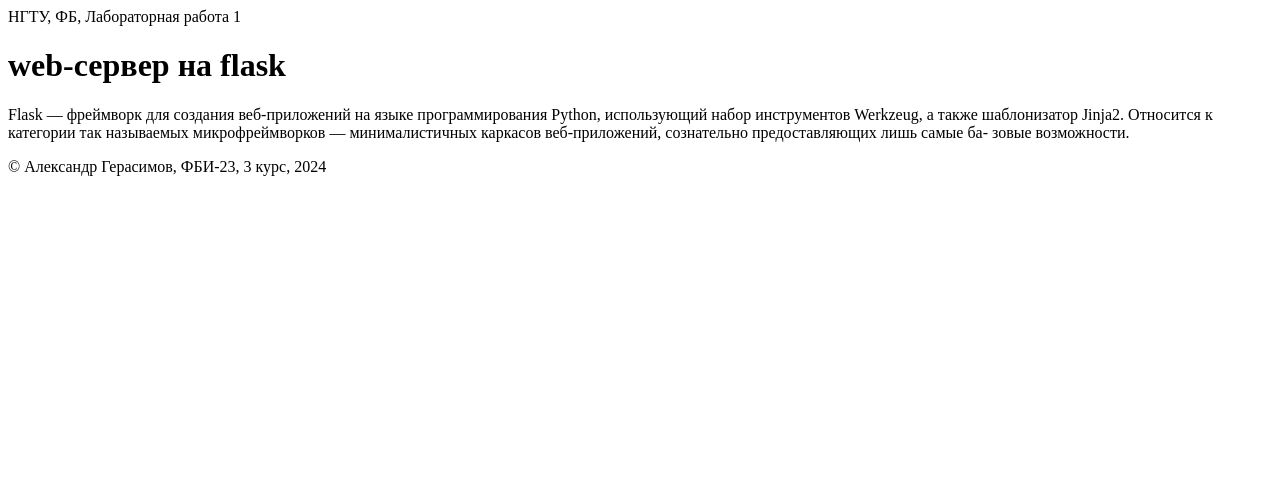
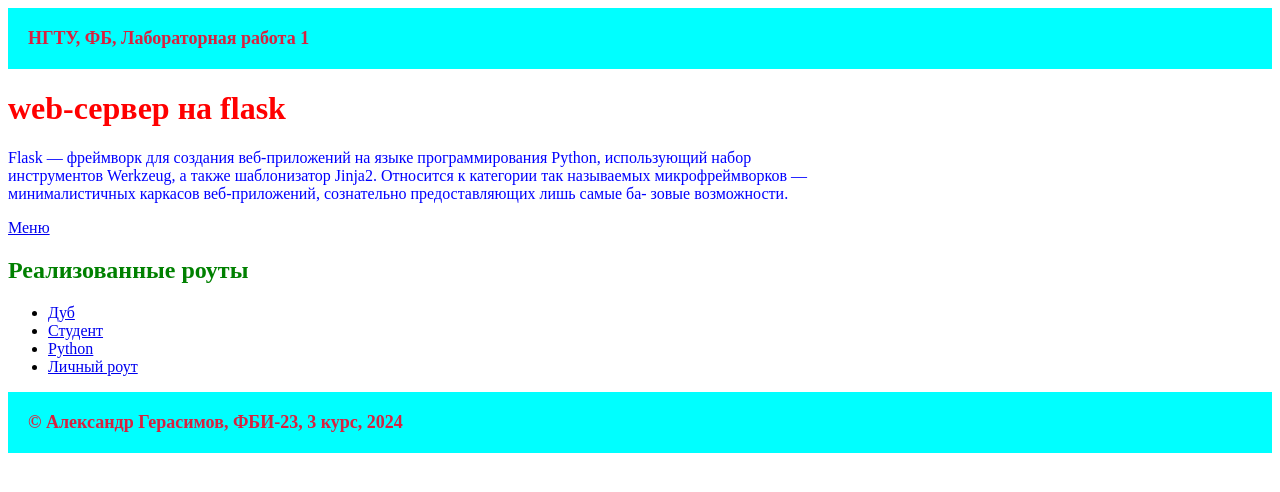
Before and after one commit to gesyaG/web--programming-labs-2, a Flask app: page /lab1 in a window 1280 px wide. Shown: the top 492 px of the page. Run offline with Flask 3, Linux system fonts and the light colour scheme.

Commit message:
Роуты

```diff
--- a/app.py
+++ b/app.py
@@ -28,11 +28,12 @@ def menu():
 """
 @app.route("/lab1")
 def lab1():
-    return """
+    return '''
 <!DOCTYPE html>
 <html>
     <head>
         <title>Герасимов Александр Александрович, лабораторная работа 1</title>
+        <link rel="stylesheet" href="''' + url_for('static', filename='lab1.css') +'''">
     </head>
     <body>
         <header>
@@ -49,13 +50,32 @@ def lab1():
             веб-приложений, сознательно предоставляющих лишь самые ба-
             зовые возможности.
         </p>
+        <a href="/menu">Меню</a>
+
+        <h2>Реализованные роуты</h2>
+        <div>
+            <ul>
+                <li>
+                    <a href="/lab1/oak">Дуб</a>
+                </li>
+                <li>
+                    <a href="/lab1/student">Студент</a>
+                </li>
+                <li>
+                    <a href="/lab1/python">Python</a>
+                </li>
+                 <li>
+                    <a href="/lab1/gesya">Личный роут</a>
+                </li>
+            </ul>
+        </div>
 
         <footer>
             &copy; Александр Герасимов, ФБИ-23, 3 курс, 2024
         </footer>
     </body>
 </html>
-"""
+'''
 
 @app.route('/lab1/oak')
 def oak():
@@ -65,9 +85,113 @@ def oak():
        <link rel="stylesheet" href="''' + url_for('static', filename='lab1.css') +'''">
     </head>
 <html>
+    <header>
+            НГТУ, ФБ, Лабораторная работа 1
+    </header>
+
     <body>
         <h1>Дуб</h1>
-        <img src="''' + url_for('static', filename='oak.png') + '''">
+        <img class="oak" src="''' + url_for('static', filename='oak.png') + '''">
     </body>
+
+    <footer>
+            &copy; Александр Герасимов, ФБИ-23, 3 курс, 2024
+    </footer>
 </html>
 '''
+
+@app.route('/lab1/student')
+def student():
+        return '''
+<!doctype html>
+    <head>
+       <link rel="stylesheet" href="''' + url_for('static', filename='lab1.css') +'''">
+    </head>
+<html>
+    <header>
+            НГТУ, ФБ, Лабораторная работа 1
+    </header>
+    <body>
+        <h2>Герасимов Александр Александрович</h2>
+        <img class="logo" src="''' + url_for('static', filename='logo.png') + '''">
+    </body>
+
+    <footer>
+            &copy; Александр Герасимов, ФБИ-23, 3 курс, 2024
+    </footer>
+</html>
+'''
+
+@app.route('/lab1/python')
+def python():
+        return '''
+<!doctype html>
+    <head>
+       <link rel="stylesheet" href="''' + url_for('static', filename='lab1.css') +'''">
+    </head>
+<html>
+    <header>
+            НГТУ, ФБ, Лабораторная работа 1
+    </header>
+    <body>
+        <p>
+            Python — это высокоуровневый язык программирования,
+            отличающийся эффективностью, простотой и универсальностью
+            использования. Он широко применяется в разработке веб-приложений
+            и прикладного программного обеспечения, а также в машинном обучении и обработке больших данных. За счет простого и интуитивно понятного синтаксиса является одним из распространенных языков для обучения программированию.
+        </p>
+        <p>
+            Data Science и машинное обучение. Эти два направления IT
+            тесно связаны друг с другом. Наука о данных заключается в
+            обработке больших массивов информации из базы данных, а
+            машинное обучение — в разработке компьютерных алгоритмов,
+            способных учиться на ней и делать точные прогнозы.
+        </p>
+        <p>
+            Веб-разработка. Многие крупные интернет-компании, такие
+            как Google, Facebook*, программируют на Python свои самые
+            известные проекты, например, Instagram*, YouTube, Dropbox
+            и т.д. Этот язык позволяет вести веб-разработку на стороне
+            сервера, потому что его обширная библиотека включает
+            множество решений как раз для реализации сложных серверных
+            функций.
+        </p>
+        <img class="python-image" src="''' + url_for('static', filename='python.png') + '''">
+    </body>
+
+    <footer>
+            &copy; Александр Герасимов, ФБИ-23, 3 курс, 2024
+    </footer>
+</html>
+'''
+
+@app.route('/lab1/gesya')
+def gesya():
+        return '''
+<!doctype html>
+    <head>
+       <link rel="stylesheet" href="''' + url_for('static', filename='lab1.css') +'''">
+    </head>
+<html>
+    <header>
+            НГТУ, ФБ, Лабораторная работа 1
+    </header>
+    <body>
+        <h1 class="gesya-title">Грустный киберспортсмен</h1>
+        <div class="gesya-text">
+            <p class="gesya-text-1">Я мог стать легендой, а стал разработчиком, и я рад!!! Название с подвохом</p>
+            <p>
+                Нет, — и, наверное, не было никогда в мире, — человека, который не хотел бы быть счастливым. Но вот вечный человеческий вопрос, самый простой и самый загадочный: что такое счастье?
+                Для Франциска Ассизского и Альберта Швейцера счастье заключалось в полноте благоговения перед жизнью. Для Юлия Цезаря и Наполеона — в полноте обладания властью. Для Галилея и Альберта Эйнштейна — в полноте обладания научной истиной. Я назвал великие имена и великие судьбы. Но то же многообразие возможных вариантов счастья мы найдем в любой, самой обыкновенной и рядовой, человеческой судьбе. Даже беглое сопоставление этих вариантов показывает, что ответ на вопрос «Что такое счастье?» зависит от системы ценностей человека, зависит от того, что в этой иерархии помещается на верхние, что на нижние ступеньки. Но ответ на вопрос «Что такое счастье?» зависит в огромной степени и от системы ценностей всего общества. Эта система, разумеется, не есть нечто неизменное, неподвижное, замкнутое в себе. Она, как и само общество, живет, то есть меняется.
+                В наш динамический век это особенно очевидно. Но даже меняясь, система ценностей в чем-то, вероятно, в основном, остается верной себе, иначе она бы была не системой, а хаосом.
+                Что осталось неизменным? Что изменилось в системе жизненных ценностей сегодняшнего советского социалистического общества? Это не социологическое исследование, не научный труд, а наблюдения и заметки писателя. Поэтому, как и любые заметки, они носят в какой-то степени субъективный характер. Я делюсь моими частными соображениями, основанными в какой-то степени на моих наблюдениях, а в какой-то — на наблюдениях моих современников. В качестве завязки я избрал разговор о проходившей на страницах «Литературной газеты», где я работаю обозревателем, дискуссии «Успех в жизни — подлинный и мнимый». По-моему, эта дискуссия, несмотря на все издержки полемики, а может быть, именно благодаря неизбежным в полемике крайностям, показала вечное и сегодняшнее в нашей системе жизненных ценностей.
+            </p>
+        </div>
+        <img class="gesya-image" src="''' + url_for('static', filename='major.png') + '''">
+    </body>
+
+    <footer>
+            &copy; Александр Герасимов, ФБИ-23, 3 курс, 2024
+    </footer>
+</html>
+'''
--- a/static/lab1.css
+++ b/static/lab1.css
@@ -2,9 +2,71 @@ h1 {
     color: red;
 }
 
-img {
+h2 {
+    color: green;
+}
+
+.oak {
     width: 100px;
     height: 100px;
     padding: 20px;
     background-color: yellow;
 }
+
+.logo {
+    width: 500px;
+    height: 200px;
+}
+
+.python-image {
+    width: 600px;
+}
+
+p {
+    font-size: 16px;
+    color: blue;
+    max-width: 800px;
+}
+
+.gesya-title {
+    text-align: center;
+    font-size: 48px;
+    color: red;
+}
+
+.gesya-text {
+    font-size: 24px;
+    margin-top: 50px;
+    text-align: justify;
+    max-width: 1000px;
+    color: darkseagreen;
+}
+
+.gesya-text-1 {
+    margin-bottom: 20px;
+}
+
+.gesya-image {
+    width: 900px;
+    height: 400px;
+}
+
+header {
+    padding-top: 20px;
+    padding-bottom: 20px;
+    padding-left: 20px;
+    font-size: 18px;
+    color: rgb(216, 33, 63);
+    background-color: aqua;
+    font-weight: bold;
+}
+
+footer {
+    padding-top: 20px;
+    padding-bottom: 20px;
+    padding-left: 20px;
+    font-size: 18px;
+    color: rgb(216, 33, 63);
+    background-color: aqua;
+    font-weight: bold;
+}
```
Also changed, not shown: static/logo.png (added), static/major.png (added), static/python.png (added).
